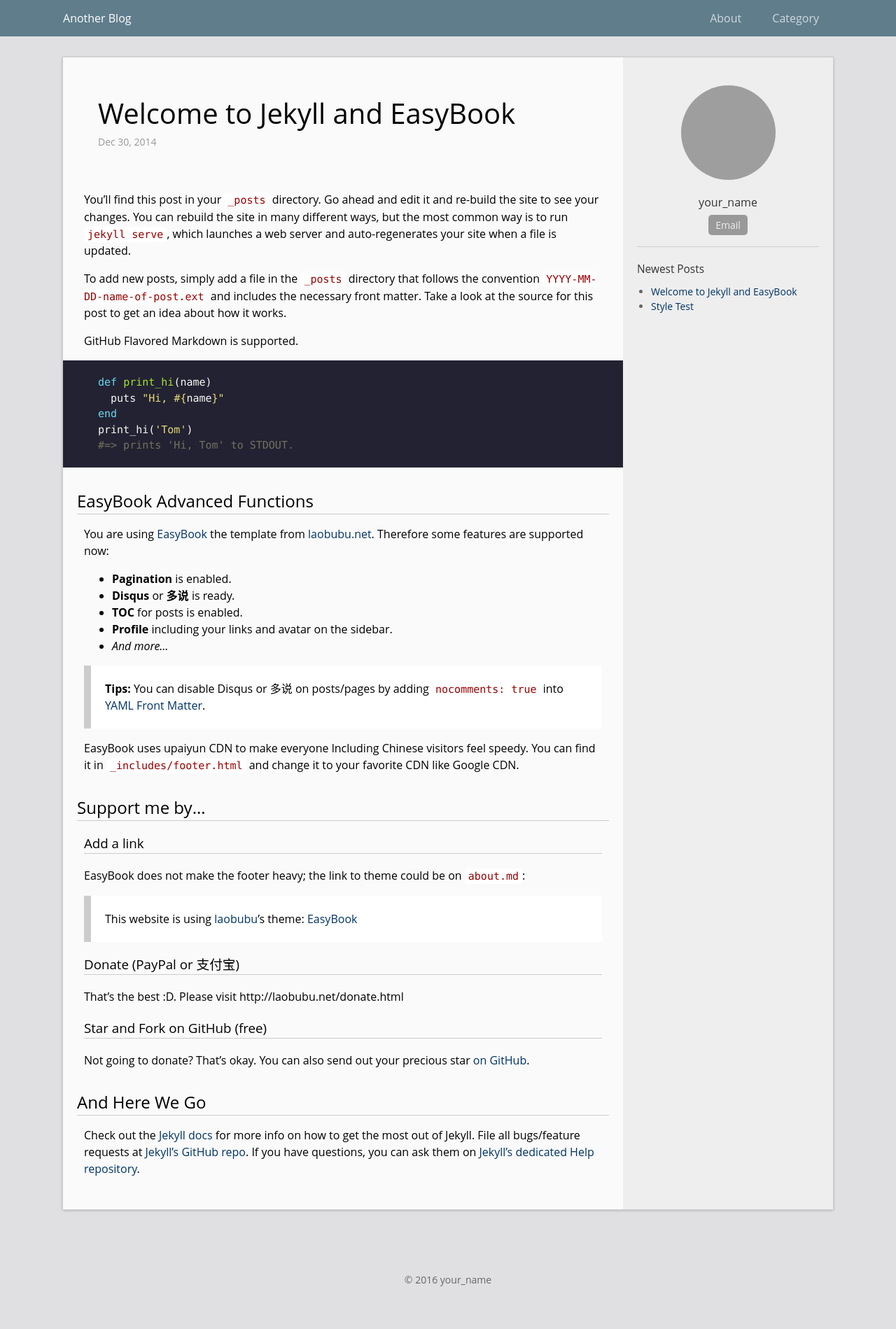
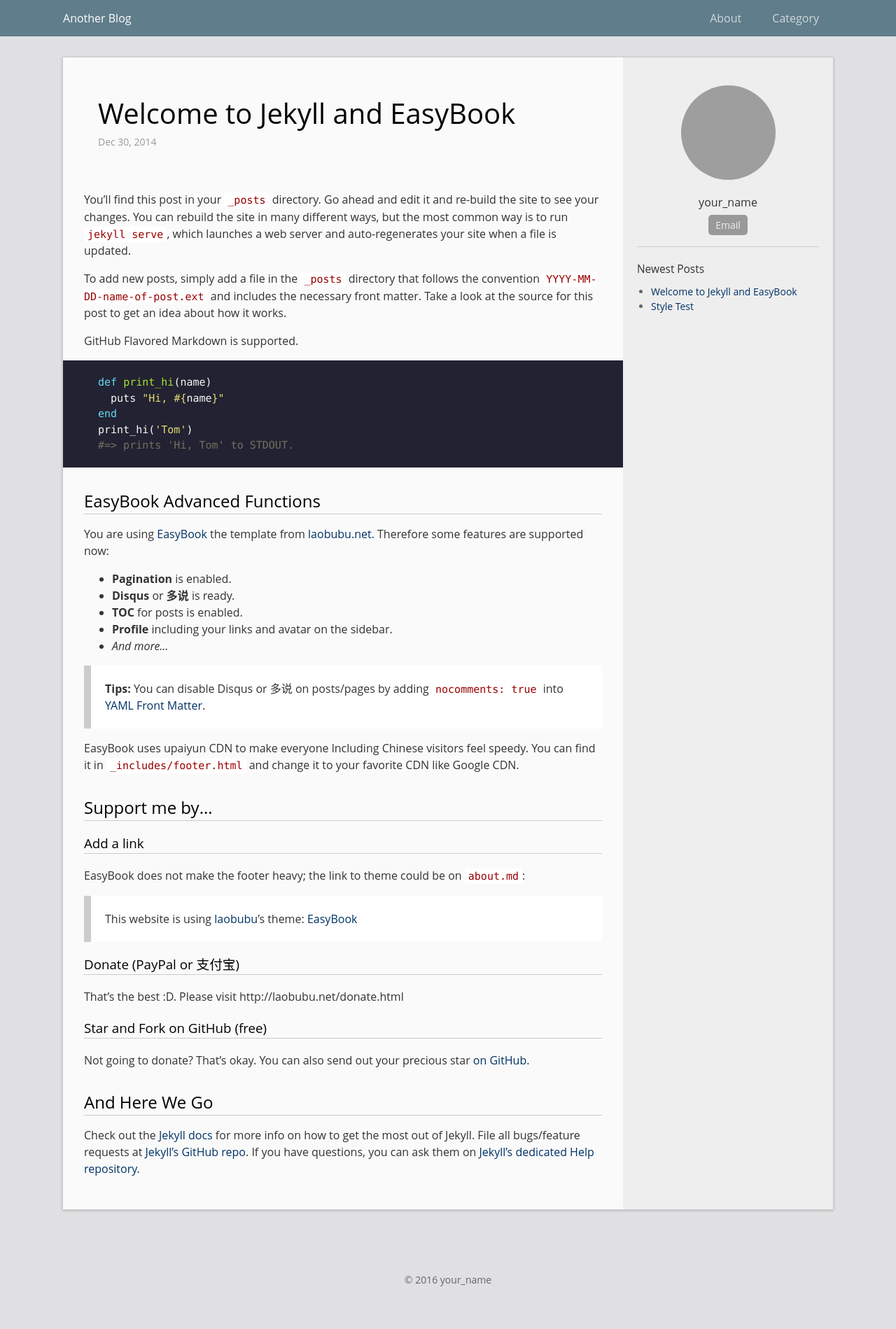
Before and after one commit to laobubu/jekyll-theme-EasyBook, a Jekyll site: the page built from _posts/2014-12-30-welcome-to-jekyll.markdown, in a window 1280 px wide. Shown: the whole page at 70% size. Built offline with Jekyll 4.4.1, drawn with Linux system fonts in a browser that asks for light colours; grey boxes are pictures that could not be loaded.

Commit message:
Remove the stupid indenting of header texts

```diff
--- a/_sass/_post.scss
+++ b/_sass/_post.scss
@@ -23,12 +23,15 @@
         }
     }
     .post-content {
+        color: #333;
+
+        h1,h2,h3,h4,h5,h6 {
+            color: #000;
+        }
+
         h1, h2 {
-        	margin: 10px -10px;
+        	margin-bottom: 10px;
             margin-top: 30px;
-            @include media-query($on-palm) {
-                margin: 0 0;
-            }
         }
 
         h1, h2, h3 {
```
